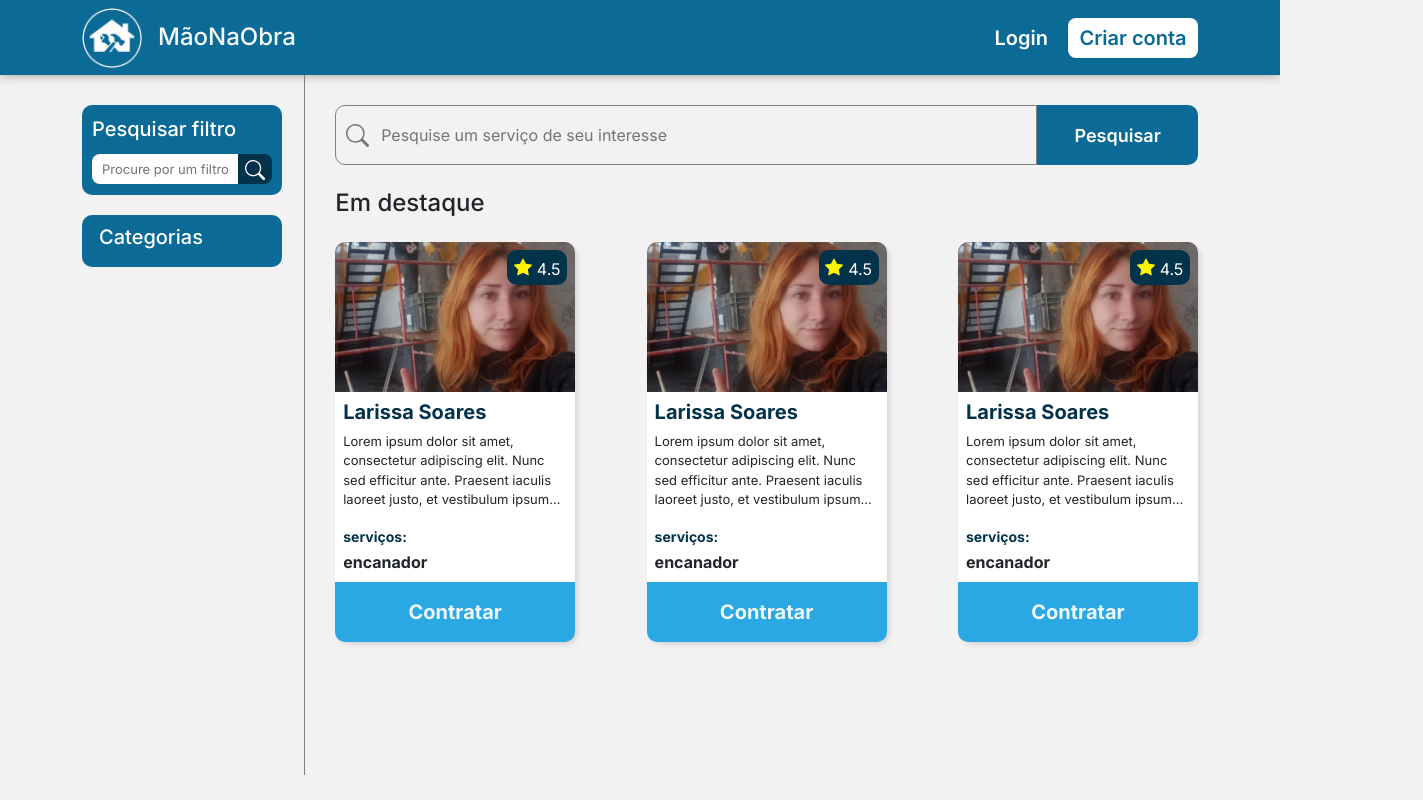
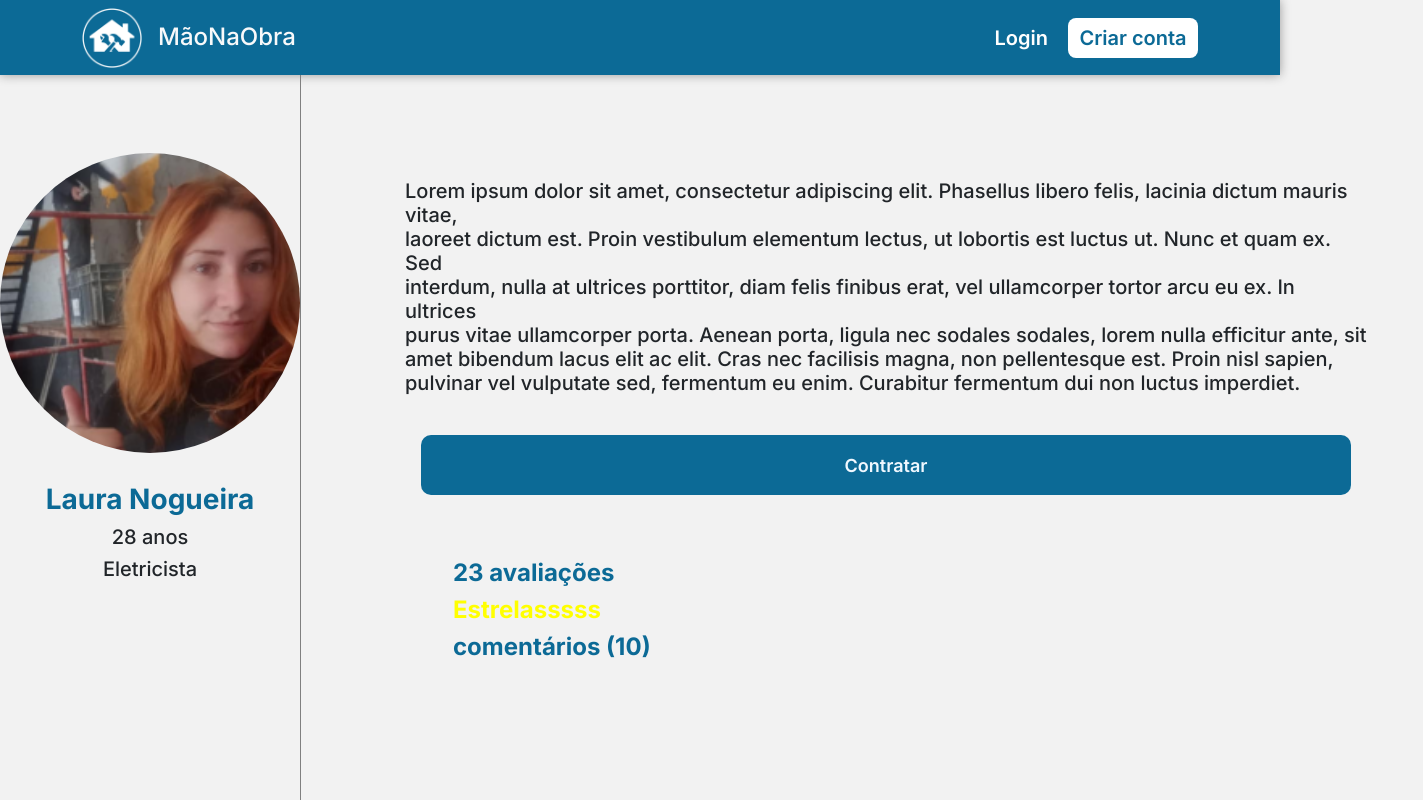
Before and after one commit to MaoNaObraa/MaoNaObra, a React (Vite) app: page / in a window 1280 px wide. Shown: the top 800 px of the page, 1423 px wide, since content can reach past the window. Built offline with nearby package versions, Linux system fonts and the light colour scheme.

Commit message:
nada mudou

```diff
--- a/src/pages/Home/Home.css
+++ b/src/pages/Home/Home.css
@@ -1,45 +1,48 @@
 #home-box{
-    height: 87.5vh;
+    height: 100vh;
 }
 
-#categories-box{
+#informations{
     border-right: 1px solid gray;
     height: 100%;
-    width: 20%;
+    width: 30%;
     padding-top: 30px;
+
 }
-
-#principal-box-home{
-    width: 80%;
-    padding: 30px 0 0 30px;
+#img{
+    width: 300px;
+    height: 300px;
+    background: red;
+    border-radius: 50%;
+    background-image: url("../../../public/foto.png");
+    background-size: cover;
+    background-position: center;
 }
-
-#pesquisar-box{
-    width: 100%;
+#nome{
+    color: #0C6A96;
+    font-weight: bold;
+    margin-top: 30px;
 }
-
-#pesquisar-input{
-    width: 100%;
+#botao-contratar{
+    border: 0;
+    width: 930px;
+    background-color: var(--color-principal);
     height: 60px;
-    padding: 0 45px;
-    border: 1px solid gray;
-    border-radius: 10px 0 0 10px;
-    background: url('/lupa.svg') center left 10px no-repeat;
-    background-size: 23px;
-}
-
-#pesquisar-button{
-    border-radius: 0 10px 10px 0;
-    width: 200px;
-    border: 0;
-    background-color: var(--color-principal);
-    color: white;
     font-weight: 600;
     font-size: 18px;
     transition: all 400ms;
+    border-radius: 10px;
+    color: aliceblue;
 }
-
-#pesquisar-button:hover{
-    filter: brightness(0.9);
-    box-shadow: 3px 3px 5px rgba(165, 165, 165, 0.315);
+#avaliacao{
+    color: #0C6A96;
+    font-weight: bold;
 }
+#estrela{
+    color: yellow;
+    font-weight: bold;
+}
+#comentario{
+    color: #0C6A96;
+    font-weight: bold;
+}
--- a/src/pages/Home/Home.jsx
+++ b/src/pages/Home/Home.jsx
@@ -1,28 +1,35 @@
-import CardsPrestadorServico from '../../components/cards-PrestadorServico/CardsPrestadorServico';
-import Categories from '../../components/categories-filter/categories/Categories';
-import FilterSearch from '../../components/categories-filter/filter/FilterSearch';
 import './Home.css'
 
 const Home = () => {
     return (
-        <div className='container d-flex justify-content-between' id='home-box'>
-            <div id='categories-box'>
-                <FilterSearch />
-                <Categories />
+        <div className=' d-flex  justify-content-between' id='home-box'>
+          <div id='informations' className='d-flex flex-column  align-items-center'>
+            <div id='img' className='d-flex mt-5'>
             </div>
+               <h3 className='d-flex' id='nome'>Laura Nogueira</h3>
+                <h5>28 anos</h5>
+                  <h5>Eletricista</h5>
+          </div>
+          <div id='description' className='d-flex  m-5 flex-column'>
+            <div id='alinhar'className='d-flex flex-column m-5 p-2 align-itemns-center'>
+             <h5>Lorem ipsum dolor sit amet, consectetur adipiscing elit. Phasellus libero felis, lacinia dictum mauris vitae,<br/>
+               laoreet dictum est. Proin vestibulum elementum lectus, ut lobortis est luctus ut. Nunc et quam ex. Sed<br/>
+               interdum, nulla at ultrices porttitor, diam felis finibus erat, vel ullamcorper tortor arcu eu ex. In ultrices<br/>
+               purus vitae ullamcorper porta. Aenean porta, ligula nec sodales sodales, lorem nulla efficitur ante, sit<br/>
+               amet bibendum lacus elit ac elit. Cras nec facilisis magna, non pellentesque est. Proin nisl sapien,<br/>
+               pulvinar vel vulputate sed, fermentum eu enim. Curabitur fermentum dui non luctus imperdiet.
+             </h5>
+               <div className='d-flex p-3 mt-3'>
+               <button id='botao-contratar'> Contratar </button>
+               </div>
+               <div className='d-flex p-5 flex-column'>
+                <h4 id='avaliacao'>23 avaliações</h4>
+                <h4 id='estrela'>Estrelasssss</h4>
+                <h4 id='comentario'>comentários (10)</h4>
+               </div>
 
-            <div id='principal-box-home'>
-                <div className='d-flex' id='pesquisar-box'>
-                    <input type="text" placeholder='Pesquise um serviço de seu interesse' id='pesquisar-input'/>
-                    <button id='pesquisar-button'>Pesquisar</button>
-                </div>
-                <div className='mt-4' id="persons">
-                    <h4 className='mb-4'>Em destaque</h4>
-                    <div>
-                        <CardsPrestadorServico />
-                    </div>
-                </div>
-            </div>
+           </div>
+          </div>
         </div>
      );
 }
```
